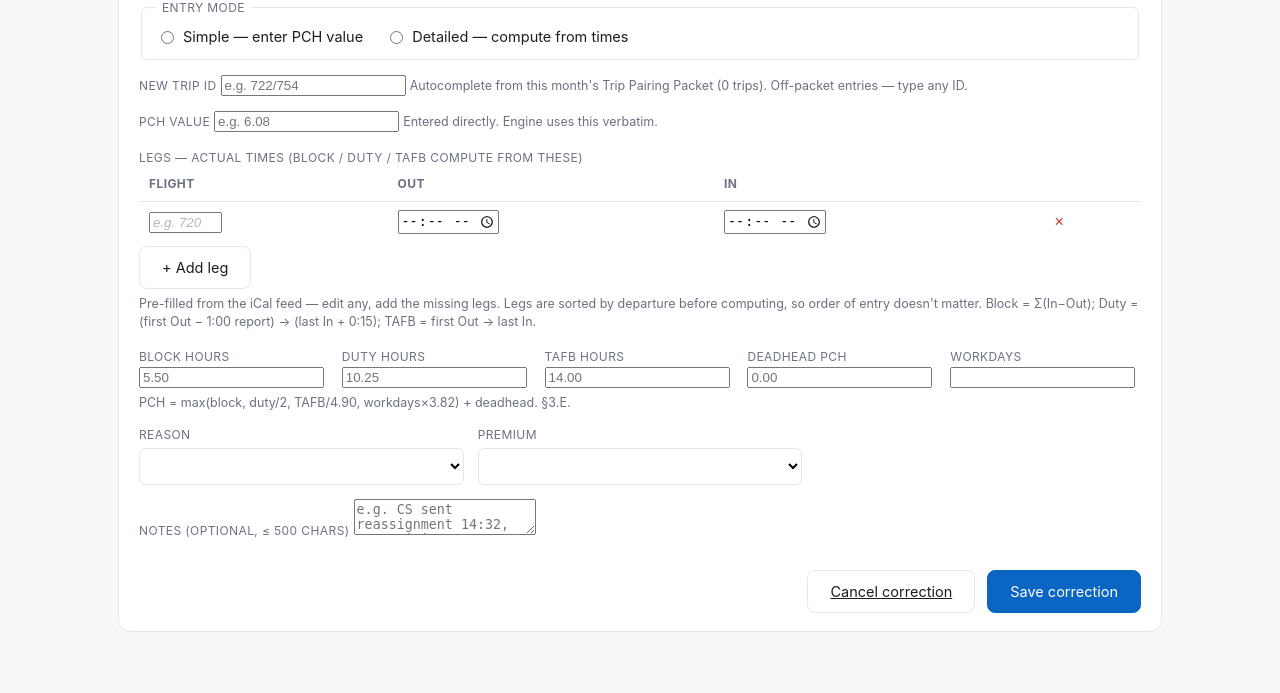
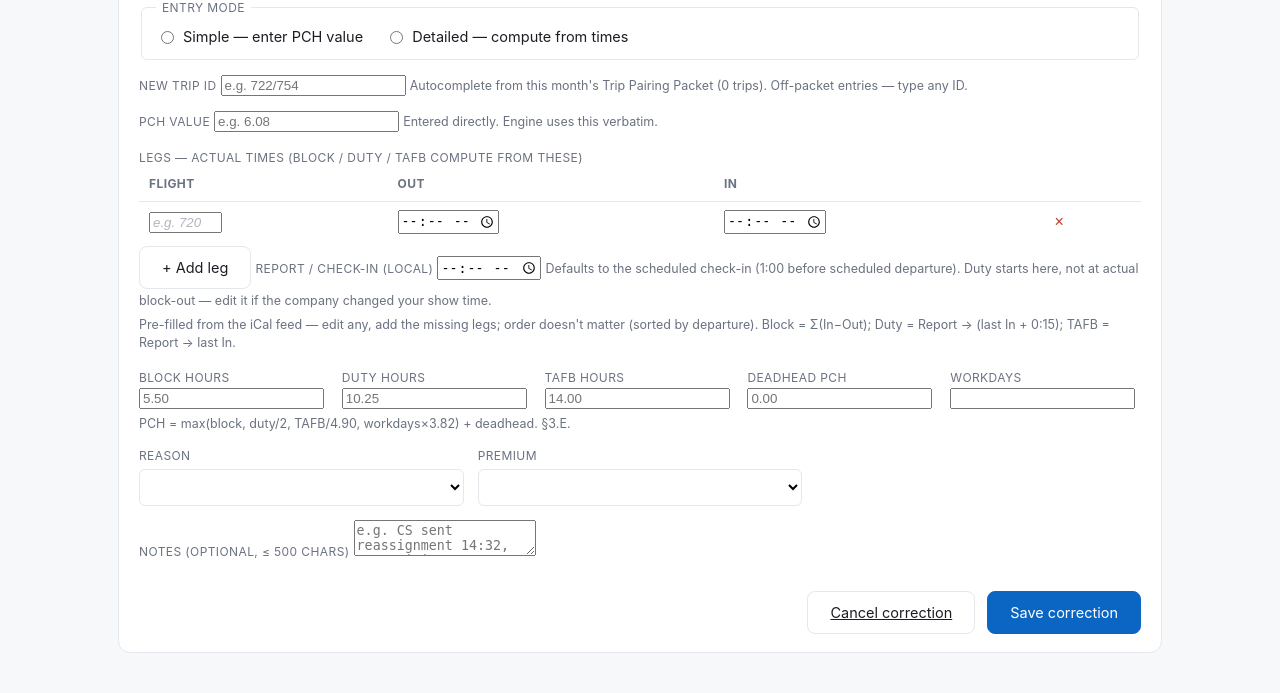
Before and after one commit to MrDenfish/NAC-PayTracker, a FastAPI app: template src/nac_pay/app/templates/day.html in a window 1280 px wide. Shown: the part 1140-1833 px from the top of the page. Run offline with FastAPI, Linux system fonts and the light colour scheme; the template is opened without the code that fills it, so the values that code supplies are empty.

Commit message:
feat(day): editable Report/check-in time anchors duty (not actual block-out)
Duty starts at the report/check-in (1:00 before SCHEDULED departure), not at
actual block-out — when a flight pushes late the pilot still reports on
schedule. The leg calculator was using first-out − 1:00, so a late push (06:45)
gave Duty-on 05:45 instead of the real 04:41.

- New editable "Report / check-in" time field in the Detailed amend form,
  defaulting to the packet's scheduled report (sched_duty_on). The pilot can
  override it (e.g. company moves the show time to 05:11).
- The leg JS computes Duty = Report → (last block-in + 0:15) and
  TAFB = Report → last-in; the report is baked into the stored duty_hours
  (no new storage/migration).
- The day view derives Duty-on from duty_off − stored duty_hours, so it shows
  the report you entered; duty-off comes from the last manual leg + release.

Go-forward: existing versions keep their old duty_hours until re-amended once
with the new Report field. 1 new test (duty-on = report 04:41, not 05:45). Full
suite green (PYTEST_RC=0).

Co-Authored-By: Claude Opus 4.8 <noreply@anthropic.com>

```diff
--- a/src/nac_pay/app/services.py
+++ b/src/nac_pay/app/services.py
@@ -966,10 +966,20 @@ def _duty_from_clock_legs(legs):
     def _fmt(mn):
         mn %= 1440
         return f"{mn // 60:02d}:{mn % 60:02d}"
-    return (
-        _fmt(on_min), _fmt(off_min), duty_hours,
-        duty_hours / Decimal("2"), Decimal(block_min) / Decimal("60"),
-    )
+    # off_min (last block-in + release) is the duty END. The duty START is the
+    # report time, which is NOT first-out − pad when the flight pushed late —
+    # the pilot reports at the scheduled time. The caller derives duty-on from
+    # the version's stored duty_hours (the form computes it from the editable
+    # report field): duty_on = duty_off − duty_hours. The legs-only on/hours/rig
+    # below are the fallback when no version duty is available.
+    return {
+        "duty_on": _fmt(on_min),
+        "duty_off": _fmt(off_min),
+        "off_min": off_min,
+        "duty_hours": duty_hours,
+        "duty_rig": duty_hours / Decimal("2"),
+        "block": Decimal(block_min) / Decimal("60"),
+    }
 
 
 def _manual_day_legs(version_legs) -> tuple["DayLeg", ...]:
@@ -1619,7 +1629,24 @@ def _build_day_detail(
                 legs = _manual_day_legs(mlegs)
                 dw = _duty_from_clock_legs(mlegs)
                 if dw is not None:
-                    duty_on, duty_off, duty_hours, duty_rig_pch, actual_block = dw
+                    duty_off = dw["duty_off"]
+                    actual_block = (
+                        winner.block_hours
+                        if winner.block_hours is not None else dw["block"]
+                    )
+                    if winner.duty_hours is not None:
+                        # Duty start = report (baked into the stored duty_hours
+                        # via the form's editable check-in field), not
+                        # first-out − pad. duty_on = duty_off − duty_hours.
+                        duty_hours = winner.duty_hours
+                        duty_rig_pch = winner.duty_hours / Decimal("2")
+                        on_min = dw["off_min"] - int(winner.duty_hours * 60)
+                        on_min %= 1440
+                        duty_on = f"{on_min // 60:02d}:{on_min % 60:02d}"
+                    else:
+                        duty_on = dw["duty_on"]
+                        duty_hours = dw["duty_hours"]
+                        duty_rig_pch = dw["duty_rig"]
         # On an iCal callout the flown trip IS the assignment — surface
         # callout_trip_id (mirror the calendar's _build_cell) unless a genuine
         # reassignment above already replaced the reserve-line label. The
--- a/src/nac_pay/app/templates/day.html
+++ b/src/nac_pay/app/templates/day.html
@@ -622,11 +622,20 @@
             </table>
             <button type="button" id="reassign-add-leg" class="btn btn--secondary">+ Add leg</button>
             <p id="reassign-legs-warn" class="form-warn" style="display: none;"></p>
+            <label class="reassign-report">
+              <span class="form-label">Report / check-in (local)</span>
+              <input type="time" id="reassign-report"
+                     value="{{ data.sched_duty_on or '' }}">
+              <span class="form-hint">
+                Defaults to the scheduled check-in (1:00 before scheduled
+                departure). Duty starts here, not at actual block-out — edit it
+                if the company changed your show time.
+              </span>
+            </label>
             <p class="form-hint">
-              Pre-filled from the iCal feed — edit any, add the missing legs.
-              Legs are sorted by departure before computing, so order of entry
-              doesn't matter. Block = Σ(In−Out); Duty = (first Out − 1:00 report)
-              → (last In + 0:15); TAFB = first Out → last In.
+              Pre-filled from the iCal feed — edit any, add the missing legs;
+              order doesn't matter (sorted by departure). Block = Σ(In−Out);
+              Duty = Report → (last In + 0:15); TAFB = Report → last In.
             </p>
           </div>
 
@@ -845,11 +854,18 @@
           lastIn = inAbs;
           prevIn = inAbs;
         }
-        var duty = ((lastIn + TRIP_END_PAD) - (firstOut - REPORT_PAD)) / 60;
+        // Duty STARTS at the report/check-in time (default = scheduled, 1:00
+        // before scheduled departure), NOT at actual block-out — the pilot
+        // reports on the schedule even if the flight pushes late. The report
+        // field overrides; fall back to first-out − 1:00 when it's blank.
+        var reportEl = document.getElementById("reassign-report");
+        var reportMin = reportEl ? toMin(reportEl.value) : null;
+        var front = (reportMin !== null) ? reportMin : (firstOut - REPORT_PAD);
+        var duty = ((lastIn + TRIP_END_PAD) - front) / 60;
         setOut("block_hours", block / 60);
         setOut("duty_hours", duty);
-        setOut("tafb_hours", (lastIn - firstOut) / 60);
-        if (duty > 16) warn("Duty is " + duty.toFixed(2) + " h — over 16; check the leg times.");
+        setOut("tafb_hours", (lastIn - front) / 60);
+        if (duty > 16) warn("Duty is " + duty.toFixed(2) + " h — over 16; check the times.");
       }
       function newRow() {
         var tr = body.querySelector(".reassign-leg-row").cloneNode(true);
@@ -860,6 +876,8 @@
         body.appendChild(newRow());
       });
       body.addEventListener("input", recompute);
+      var reportEl = document.getElementById("reassign-report");
+      if (reportEl) reportEl.addEventListener("input", recompute);
       body.addEventListener("click", function (e) {
         if (!e.target.classList.contains("leg-remove")) return;
         var row = e.target.closest(".reassign-leg-row");
```
Also changed, not shown: tests/app/test_reassign.py (+27 -0 lines).
